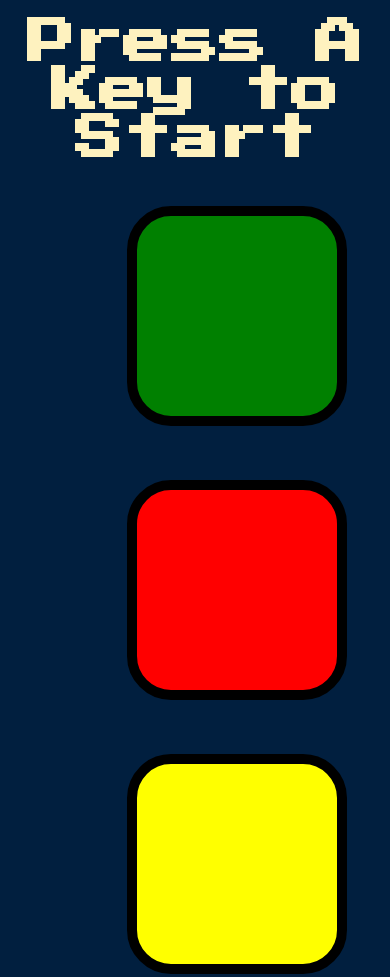
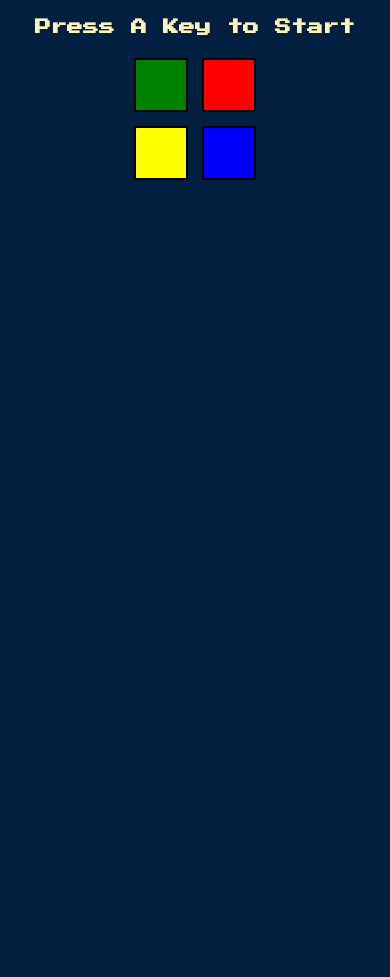
Before and after one commit to shrutivichare31/simon-game, a plain HTML site: page index.html in a window 390 px wide. Shown: the top 977 px of the page. After the commit the page ends 844 px from the top, so only its background shows below. Drawn offline with nearby package versions, Linux system fonts and the light colour scheme.

Commit message:
Update styles.css

```diff
--- a/styles.css
+++ b/styles.css
@@ -52,3 +52,20 @@ body {
   background-color: grey;
 
 }
+@media (max-width:1028px){
+
+  .btn {
+    margin: 5px;
+    display: inline-block;
+    height: 50px;
+    width: 50px;
+    border: 2px solid black;
+    border-radius: 5%;
+  }
+  #level-title {
+    font-family: 'Press Start 2P', cursive;
+    font-size: 1rem;
+    margin:  5%;
+    color: #FEF2BF;
+  }
+}
```
